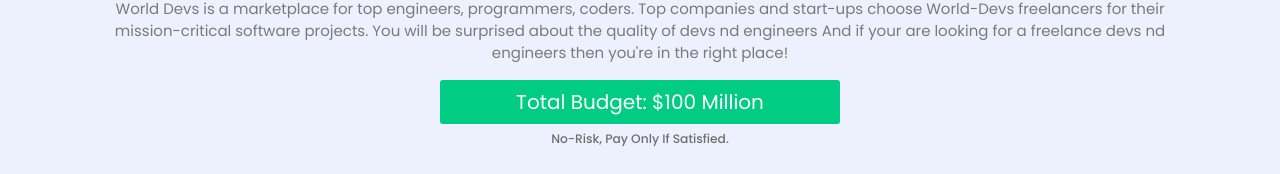
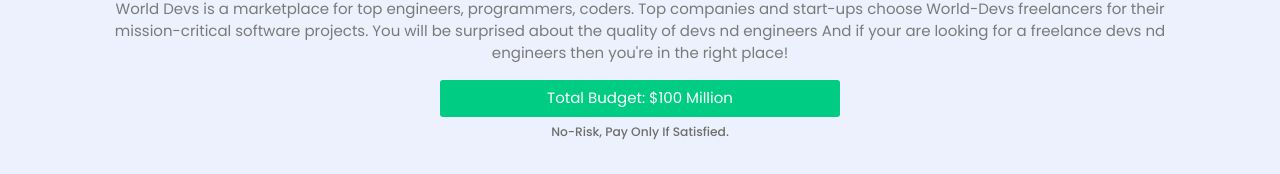
Before and after one commit to khan-shimul/developersP, a React (Create React App) app: page / in a window 1280 px wide. Shown: the part 220-394 px from the top of the page. Built offline with nearby package versions, Linux system fonts and the light colour scheme.

Commit message:
update btn

```diff
--- a/public/index.html
+++ b/public/index.html
@@ -36,7 +36,7 @@
   <link rel="stylesheet" href="https://use.fontawesome.com/releases/v5.15.4/css/all.css"
     integrity="sha384-DyZ88mC6Up2uqS4h/KRgHuoeGwBcD4Ng9SiP4dIRy0EXTlnuz47vAwmeGwVChigm" crossorigin="anonymous">
 
-  <title>WorldDevs</title>
+  <title>Devs</title>
 </head>
 
 <body>
--- a/src/components/HeroSection/HeroSection.css
+++ b/src/components/HeroSection/HeroSection.css
@@ -26,10 +26,18 @@
 .total-budget{
     width: 400px;
     font-size: 20px;
+    background-color: #00CC83;
+    color: white;
+    padding: 7px 12px;
+    border: none;
+    border-radius: 3px;
+    transition: 0.4s;
+    font-size: 15px;
+
 }
-.total-budget:hover{
+/* .total-budget:hover{
     background-color: #05947C;
-}
+} */
 
 .no-risk{
     color: #6e6e6e;
--- a/src/components/HeroSection/HeroSection.js
+++ b/src/components/HeroSection/HeroSection.js
@@ -8,7 +8,7 @@
                 <div className="container">
                     <h2 className="hero-title"><span className="thin-text">Hire the</span> <span>Best <span className="thin-text">Freelance</span> Developers</span><br /> in the World</h2>
                     <p className="short-about">World Devs is a marketplace for top engineers, programmers, coders. Top companies and start-ups choose World-Devs freelancers for their mission-critical software projects. You will be surprised about the quality of devs nd engineers And if your are looking for a freelance devs nd engineers then you're in the right place!</p>
-                    <button className="total-budget btn-regular mb-4">Total Budget: $100 Million</button>
+                    <button className="total-budget mb-4">Total Budget: $100 Million</button>
                     <p className="no-risk"><small>No-Risk, Pay Only If Satisfied.</small></p>
                 </div>
             </section>
```
Also changed, not shown: 1 other file (tests, documents, lock files or other folders).
